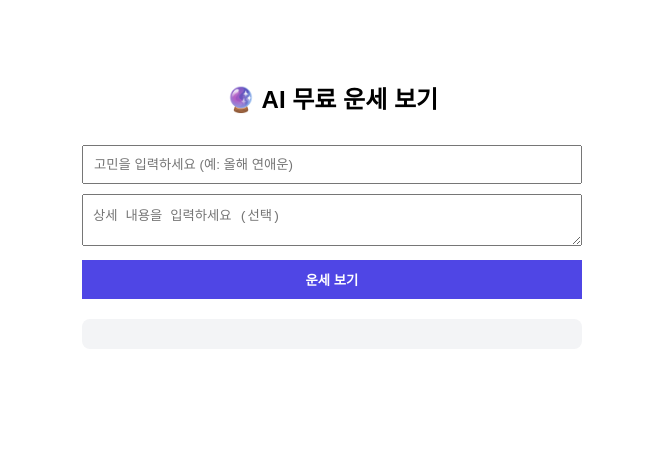
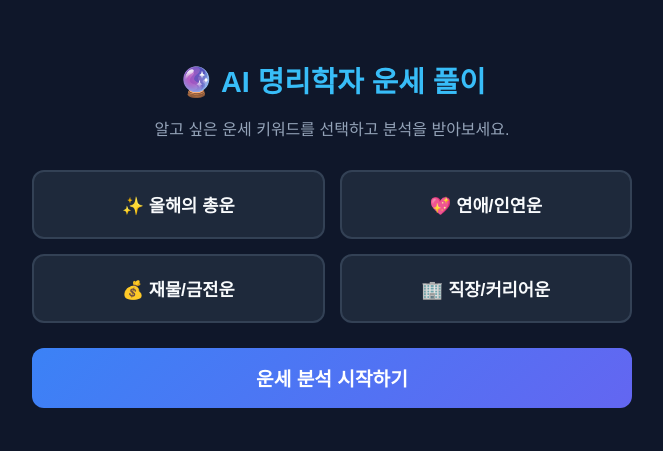
Before and after one commit to Leekayoung12/202610testing, a plain HTML site: page index.html in a window 1280 px wide. Shown: the whole page, without its empty margins (308-971 px from the left). Drawn offline with Linux system fonts and the light colour scheme.

Commit message:
키워드 선택형 UI로 전면 개편

```diff
--- a/index.html
+++ b/index.html
@@ -3,54 +3,131 @@
 <head>
     <meta charset="UTF-8">
     <meta name="viewport" content="width=device-width, initial-scale=1.0">
-    <title>AI 운세 서비스</title>
+    <title>🔮 AI 명리 운세 서비스</title>
     <style>
-        body { font-family: sans-serif; max-width: 500px; margin: 40px auto; padding: 20px; text-align: center; }
-        input, textarea, button { width: 100%; margin-top: 10px; padding: 10px; box-sizing: border-box; }
-        button { background: #4F46E5; color: white; border: none; font-weight: bold; cursor: pointer; }
-        #result { margin-top: 20px; padding: 15px; background: #f3f4f6; border-radius: 8px; white-space: pre-line; }
+        body {
+            font-family: 'Apple SD Gothic Neo', 'Malgun Gothic', sans-serif;
+            background: #0f172a;
+            color: #f8fafc;
+            max-width: 600px;
+            margin: 0 auto;
+            padding: 40px 20px;
+            text-align: center;
+        }
+        h1 { font-size: 1.8rem; margin-bottom: 10px; color: #38bdf8; }
+        p.subtitle { color: #94a3b8; margin-bottom: 30px; }
+
+        .keywords-container {
+            display: grid;
+            grid-template-columns: repeat(2, 1fr);
+            gap: 15px;
+            margin-bottom: 25px;
+        }
+        .keyword-btn {
+            background: #1e293b;
+            color: #f8fafc;
+            border: 2px solid #334155;
+            padding: 20px;
+            font-size: 1.1rem;
+            font-weight: bold;
+            border-radius: 12px;
+            cursor: pointer;
+            transition: all 0.2s ease;
+        }
+        .keyword-btn:hover {
+            border-color: #38bdf8;
+            background: #334155;
+        }
+        .keyword-btn.selected {
+            background: #0284c7;
+            border-color: #38bdf8;
+            color: white;
+            box-shadow: 0 0 15px rgba(56, 189, 248, 0.4);
+        }
+
+        .submit-btn {
+            background: linear-gradient(135deg, #3b82f6, #6366f1);
+            color: white;
+            border: none;
+            width: 100%;
+            padding: 16px;
+            font-size: 1.2rem;
+            font-weight: bold;
+            border-radius: 12px;
+            cursor: pointer;
+            transition: opacity 0.2s;
+        }
+        .submit-btn:hover { opacity: 0.9; }
+
+        #result {
+            margin-top: 30px;
+            padding: 25px;
+            background: #1e293b;
+            border: 1px solid #334155;
+            border-radius: 12px;
+            text-align: left;
+            line-height: 1.6;
+            white-space: pre-line;
+            display: none;
+        }
     </style>
 </head>
 <body>
-    <h2>🔮 AI 무료 운세 보기</h2>
-    <input type="text" id="concern" placeholder="고민을 입력하세요 (예: 올해 연애운)">
-    <textarea id="detail" placeholder="상세 내용을 입력하세요 (선택)"></textarea>
-    <button onclick="getFortune()">운세 보기</button>
+
+    <h1>🔮 AI 명리학자 운세 풀이</h1>
+    <p class="subtitle">알고 싶은 운세 키워드를 선택하고 분석을 받아보세요.</p>
+
+    <!-- 4가지 키워드 선택지 -->
+    <div class="keywords-container">
+        <button class="keyword-btn" onclick="selectKeyword(this, '올해 총운 및 종합 조언')">✨ 올해의 총운</button>
+        <button class="keyword-btn" onclick="selectKeyword(this, '연애운 및 인연운')">💖 연애/인연운</button>
+        <button class="keyword-btn" onclick="selectKeyword(this, '재물운 및 투자 금전운')">💰 재물/금전운</button>
+        <button class="keyword-btn" onclick="selectKeyword(this, '직장운 및 커리어/이직운')">🏢 직장/커리어운</button>
+    </div>
+
+    <button class="submit-btn" onclick="getFortune()">운세 분석 시작하기</button>
 
     <div id="result"></div>
 
     <script>
-        // 백엔드 Worker 주소
+        // 백엔드 Worker 주소 (필요시 본인 주소로 확인)
         const WORKER_URL = 'https://202610testing.iamleeka12.workers.dev';
+        let selectedConcern = '';
+
+        function selectKeyword(btn, keyword) {
+            // 모든 버튼에서 selected 클래스 제거
+            document.querySelectorAll('.keyword-btn').forEach(b => b.classList.remove('selected'));
+            // 클릭한 버튼에 선택 효과 추가
+            btn.classList.add('selected');
+            selectedConcern = keyword;
+        }
 
         async function getFortune() {
-            const concern = document.getElementById('concern').value;
-            const detail = document.getElementById('detail').value;
-            const resultDiv = document.getElementById('result');
-
-            if (!concern) {
-                alert("고민을 입력해주세요!");
+            if (!selectedConcern) {
+                alert("먼저 원하는 운세 키워드를 하나 선택해주세요!");
                 return;
             }
 
-            resultDiv.innerHTML = "AI 명리학자가 운세를 분석 중입니다... 🔮";
+            const resultDiv = document.getElementById('result');
+            resultDiv.style.display = 'block';
+            resultDiv.innerHTML = "⏳ AI 명리학자가 사주와 기운을 정성껏 분석 중입니다... 잠시만 기다려주세요 🔮";
 
             try {
                 const response = await fetch(WORKER_URL, {
                     method: "POST",
                     headers: { "Content-Type": "application/json" },
-                    body: JSON.stringify({ concern, detail })
+                    body: JSON.stringify({ concern: selectedConcern, detail: "선택형 키워드 맞춤 분석 요청" })
                 });
 
                 const data = await response.json();
 
                 if (response.ok) {
-                    resultDiv.innerHTML = data.fortune;
+                    resultDiv.innerHTML = `<h3>💡 ${selectedConcern} 풀이 결과</h3><hr style="border:0; border-top:1px solid #334155; margin:15px 0;">${data.fortune}`;
                 } else {
-                    resultDiv.innerHTML = "오류 발생: " + (data.error || "알 수 없는 오류");
+                    resultDiv.innerHTML = "❌ 오류 발생: " + (data.error || "알 수 없는 오류");
                 }
             } catch (err) {
-                resultDiv.innerHTML = "통신 에러: " + err.message;
+                resultDiv.innerHTML = "❌ 통신 에러: " + err.message;
             }
         }
     </script>
```
